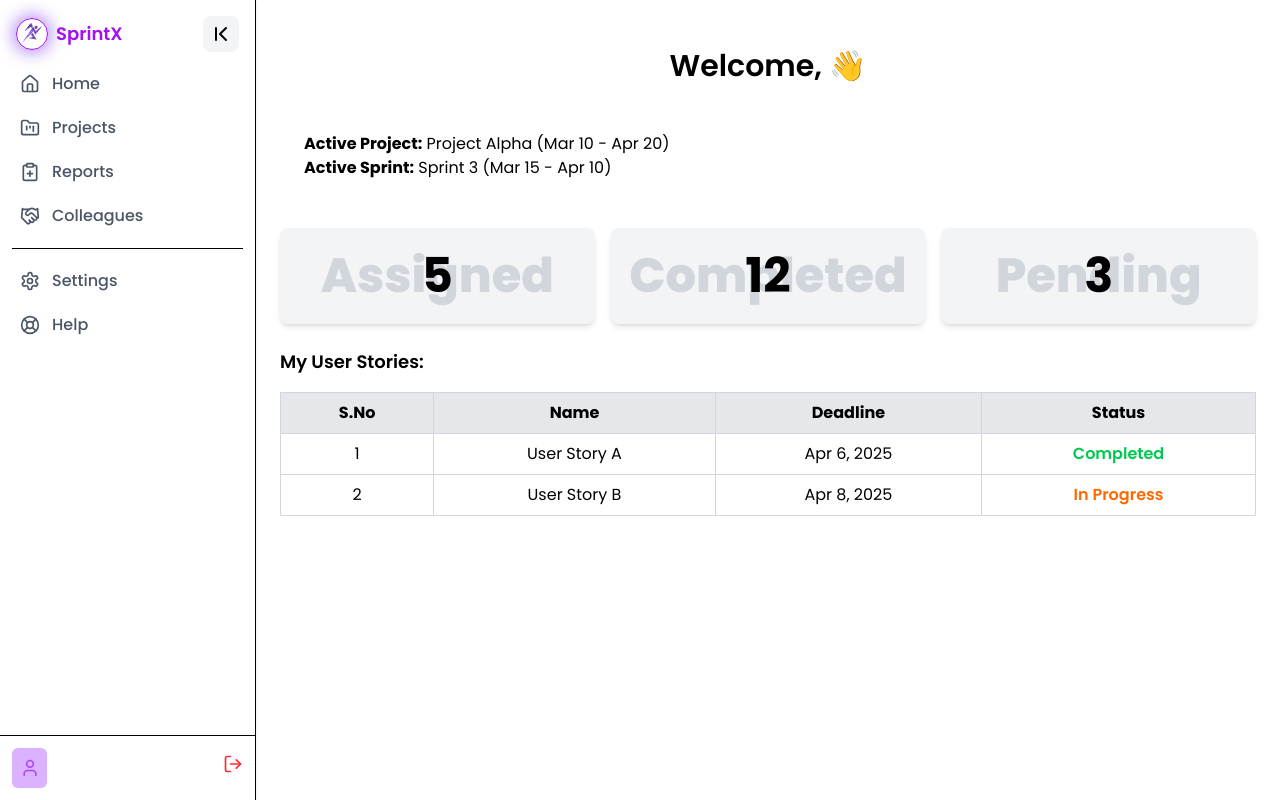
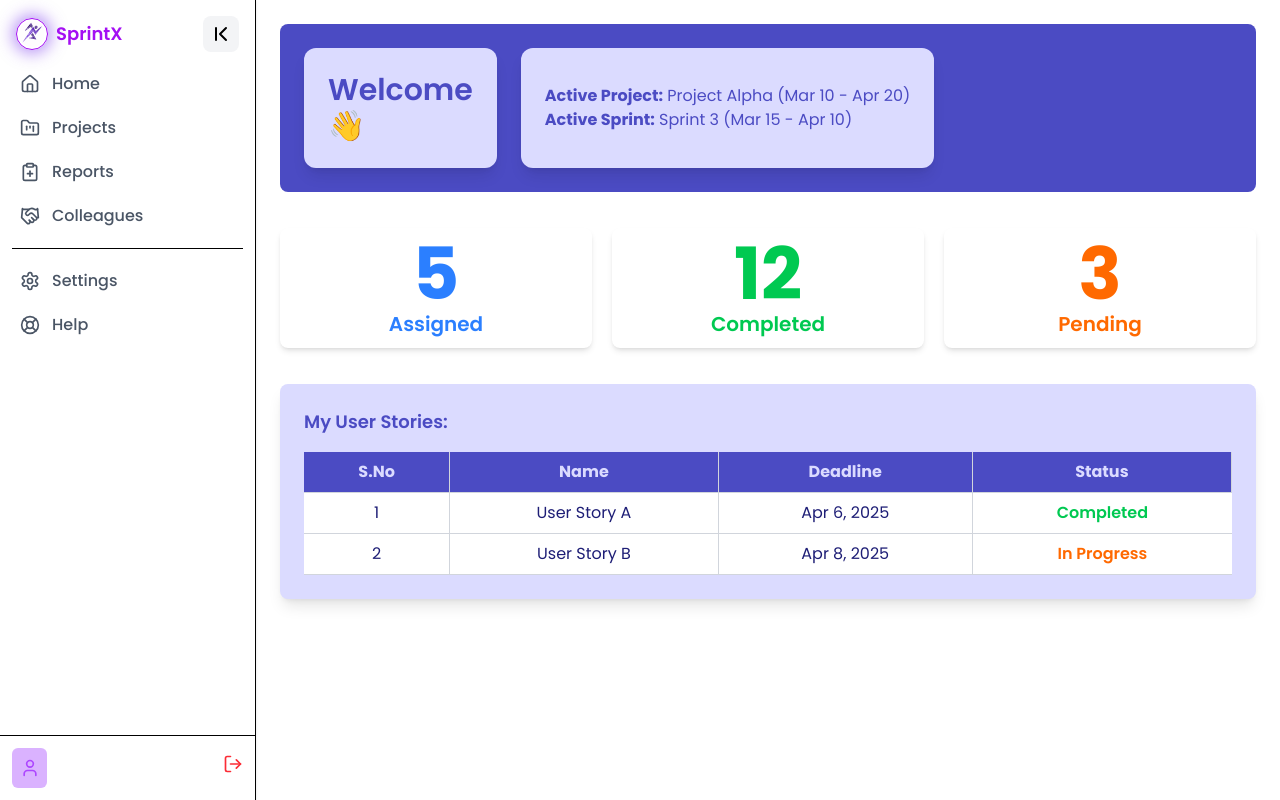
Before and after one commit to Sabarish-developer/SprintX, a React (Vite) app in the folder client/: page /home in a window 1280 px wide. Built offline with nearby package versions, Linux system fonts and the light colour scheme.

Commit message:
Home Completed

```diff
--- a/client/src/components/Home.jsx
+++ b/client/src/components/Home.jsx
@@ -1,4 +1,5 @@
 import React from "react";
+import clsx from 'clsx'
 
 const Home = () => {
   // Dummy data have to replace with DB.
@@ -6,6 +7,12 @@
   const activeProject = { name: "Project Alpha", from: "Mar 10", to: "Apr 20" };
   const activeSprint = { name: "Sprint 3", from: "Mar 15", to: "Apr 10" };
   const stats = { assigned: 5, completed: 12, pending: 3 };
+
+  const statusData = [
+    { key: "assigned", label: "Assigned", color: "text-blue-500" },
+    { key: "completed", label: "Completed", color: "text-green-500" },
+    { key: "pending", label: "Pending", color: "text-orange-500" },
+  ];
 
   // Data to display based on role
   const epics = [
@@ -28,53 +35,63 @@
 
   return (
     <div className="flex flex-col justify-between p-6">
-      <h2 className="text-center m-6 text-3xl font-semibold">Welcome, {localStorage.getItem("username")} 👋</h2>
+        <div className="flex flex-col lg:flex-row gap-6 p-6 bg-[#4b4bc3] border-0 rounded-lg">
+          {/* Welcome Card */}
+          <div className="bg-[#dbdbff] p-3 lg:p-6 rounded-xl w-auto shadow-lg">
+            <h2 className="text-2xl lg:text-3xl font-semibold text-[#4b4bc3]">Welcome</h2>
+            <h3 className="text-2xl lg:text-3xl font-bold text-[#4b4bc3]">{localStorage.getItem("username")} 👋</h3>
+          </div>
 
-      <div className="m-6">
-        <p>
+          {/* Inbox Card */}
+          <div className="bg-[#dbdbff] p-6 rounded-xl w-auto shadow-lg flex items-center">
+              <div>
+                <p className="text-[#4b4bc3] p-2 lg:p-0">
                   <strong>Active Project:</strong> {activeProject.name} ({activeProject.from} - {activeProject.to})
                 </p>
-        <p>
+                <p className="text-[#4b4bc3] p-2 lg:p-0">
                   <strong>Active Sprint:</strong> {activeSprint.name} ({activeSprint.from} - {activeSprint.to})
                 </p>
               </div>
+        </div>
+    </div>
 
       {/* Status Boxes */}
-      <div className="grid grid-cols-1 sm:grid-cols-2 md:grid-cols-3 gap-4 mt-6">
-        {["Assigned", "Completed", "Pending"].map((status, index) => {
-          const value = stats[status.toLowerCase()];
-          return (
+      <div className="grid grid-cols-1 sm:grid-cols-2 md:grid-cols-3 gap-5 mt-9">
+      {statusData.map((status, index) => (
         <div
           key={index}
-              className="relative flex items-center justify-center bg-gray-100 h-24 rounded-lg shadow-md text-xl font-bold"
+          className={`flex flex-col items-center justify-center bg-white h-30 w-auto rounded-lg shadow-md`}
         >
-              <span className="absolute text-gray-300 text-3xl lg:text-5xl font-extrabold">{status}</span>
-              <span className="relative text-black text-3xl lg:text-5xl font-bold p-2">{value}</span>
+          <span className={`text-7xl font-bold ${status.color}`}>
+            {stats[status.key]}
+          </span>
+          <span className={`text-xl font-semibold ${status.color}`}>
+            {status.label}
+          </span>
         </div>
-          );
-        })}
+      ))}
     </div>
 
       {/* Table Section */}
-      <div className="mt-6">
-        <h3 className="text-lg font-semibold">My {userRole === "ProductOwner" ? "Epics" : userRole === "ScrumMaster" ? "User Stories" : "Tasks"}:</h3>
+      <div className="mt-9 p-6 bg-[#dbdbff] border-0 rounded-lg shadow-lg">
+        <h3 className="text-lg font-semibold text-[#4b4bc3]">My {userRole === "ProductOwner" ? "Epics" : userRole === "ScrumMaster" ? "User Stories" : "Tasks"}:</h3>
         <div className="mt-4 overflow-x-auto">
-          <table className="w-full border-collapse border border-gray-300">
+          <table className="w-full border-separate border-spacing-0 border-0 rounded-lg">
             <thead>
-              <tr className="bg-gray-200">
-                <th className="border border-gray-300 px-4 py-2">S.No</th>
-                <th className="border border-gray-300 px-4 py-2">Name</th>
-                <th className="border border-gray-300 px-4 py-2">Deadline</th>
-                <th className="border border-gray-300 px-4 py-2">Status</th>
+              <tr className="bg-[#4b4bc3]">
+                <th className="border-r border-b border-gray-300 text-[#dbdbff] px-4 py-2">S.No</th>
+                <th className="border-b border-r border-gray-300 text-[#dbdbff] px-4 py-2">Name</th>
+                <th className="border-b border-r border-gray-300 text-[#dbdbff] px-4 py-2">Deadline</th>
+                <th className="border-b border-r border-gray-300 text-[#dbdbff] px-4 py-2">Status</th>
               </tr>
             </thead>
             <tbody>
               {listItems.map((item, idx) => (
                 <tr key={idx} className="bg-white text-center">
-                  <td className="border border-gray-300 px-4 py-2">{item.id}</td>
-                  <td className="border border-gray-300 px-4 py-2">{item.name}</td>
-                  <td className="border border-gray-300 px-4 py-2">{item.deadline}</td>
-                  <td className={`border border-gray-300 px-4 py-2 font-semibold
+                  <td className="border-b border-r border-gray-300 px-4 py-2 text-[#1e1e76]">{item.id}</td>
+                  <td className="border-b border-r border-gray-300 px-4 py-2 text-[#1e1e76]">{item.name}</td>
+                  <td className="border-b border-r border-gray-300 px-4 py-2 text-[#1e1e76]">{item.deadline}</td>
+                  <td className={`border-b border-gray-300 px-4 py-2 font-semibold
                     ${item.status === "In Progress" ? "text-orange-500" :
                       item.status === "Completed" ? "text-green-500" :
                       "text-gray-600"}`}>
@@ -84,6 +101,7 @@
               ))}
             </tbody>
           </table>
+
         </div>
       </div>
     </div>
--- a/client/src/components/Projects.jsx
+++ b/client/src/components/Projects.jsx
@@ -41,7 +41,7 @@
   return (
     <div className="p-4 flex flex-col items-center">
       {/* Search Box + Buttons (Aligned in one row) */}
-      <div className="flex items-center gap-4 w-full max-w-2xl lg:max-w-5xl justify-center">
+      <div className="ml-60 flex items-center gap-4 w-full max-w-2xl lg:max-w-5xl justify-center">
         {/* Search Box */}
         <div className="flex items-center border border-gray-400 rounded-lg px-3 py-2 flex-1 max-w-lg">
           {showIcon && <Search className="text-gray-500 mr-2" size={20} />}
@@ -54,12 +54,12 @@
             onFocus={() => setShowIcon(true)}
             onBlur={() => setShowIcon(false)}
           />
+          <button onClick={handleSearch} className="bg-[#a40ff3] text-white px-4 py-2 rounded">Search</button>
         </div>
 
         {/* Buttons (Aligned in one row) */}
-        <button onClick={handleSearch} className="bg-[#a40ff3] text-white px-4 py-2 rounded">Search</button>
-        <button onClick={sortByProjects} className="bg-gray-500 text-white px-4 py-2 rounded w-60">Sort by Projects</button>
-        <button onClick={sortByDate} className="bg-gray-500 text-white px-4 py-2 rounded w-50">Sort by Date</button>
+        <button onClick={sortByProjects} className="bg-gray-500 text-sm text-white px-4 py-2 rounded w-60">Sort by Projects</button>
+        <button onClick={sortByDate} className="bg-gray-500 text-sm text-white px-4 py-2 rounded w-60">Sort by Date</button>
       </div>
 
       {/* Project Cards - Responsive Flex Layout */}
```
Also changed, not shown: client/src/components/Side.css (line endings or trailing spaces). Lines whose indentation alone changed are shown as unchanged.
